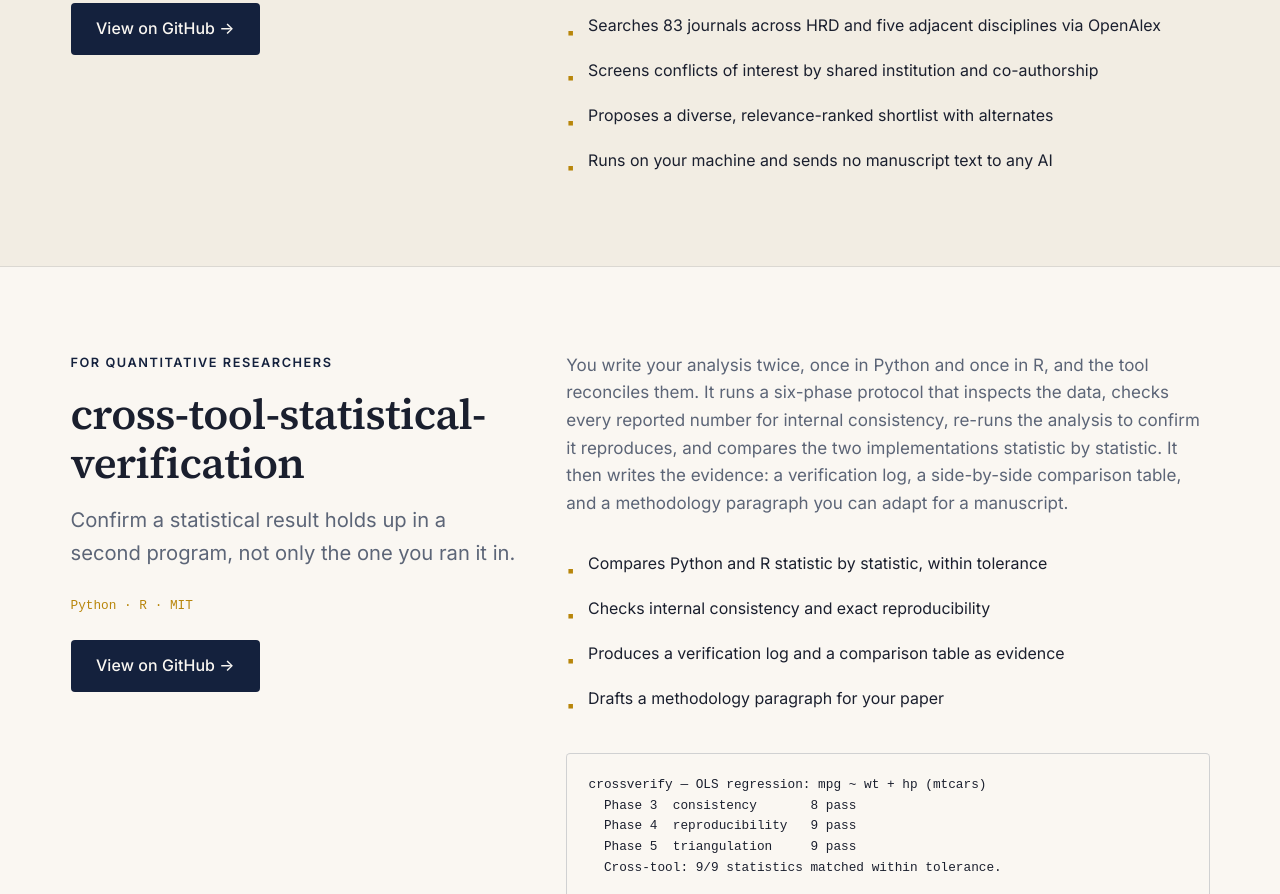
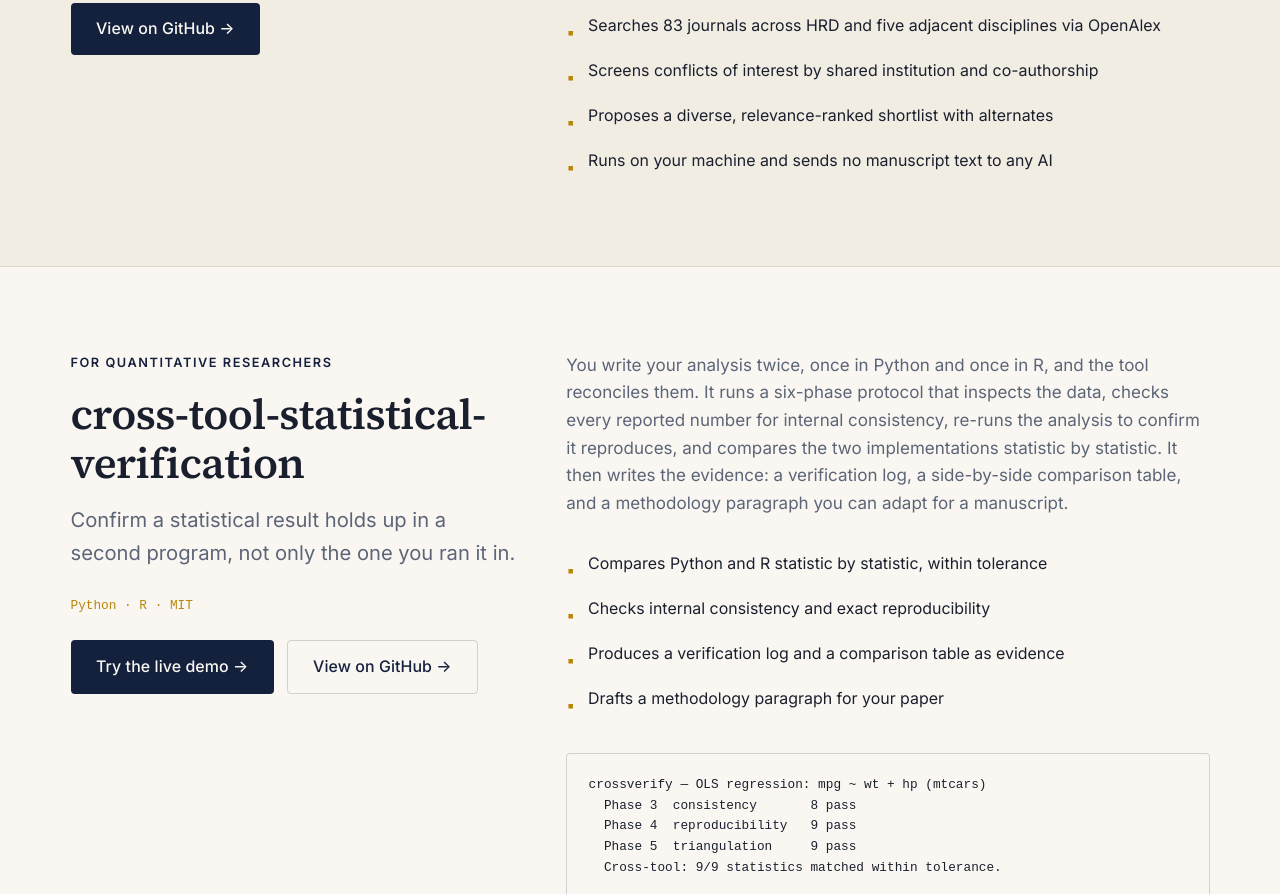
Before and after one commit to olivercrocco/olivercrocco-site, an Astro site: page /tools in a window 1280 px wide. Shown: the part 1279-2173 px from the top of the page. Built offline with nearby package versions, Linux system fonts and the light colour scheme; Astro itself is replaced by a stand-in of ours.

Commit message:
Tools page: add live demo link for cross-tool-statistical-verification
Co-Authored-By: Claude Opus 4.8 <noreply@anthropic.com>

```diff
--- a/src/pages/tools.astro
+++ b/src/pages/tools.astro
@@ -31,6 +31,7 @@ const tools = [
       "Drafts a methodology paragraph for your paper",
     ],
     repo: "https://github.com/olivercrocco/cross-tool-statistical-verification",
+    demo: "https://olivercrocco.shinyapps.io/ctsv-demo/",
     stack: "Python · R · MIT",
     proof: `crossverify — OLS regression: mpg ~ wt + hp (mtcars)
   Phase 3  consistency       8 pass
@@ -111,7 +112,12 @@ const principles = [
               {tool.tagline}
             </p>
             <p class="font-mono text-xs text-[var(--color-gold)] mb-6">{tool.stack}</p>
-            <a href={tool.repo} class="btn btn-primary">View on GitHub →</a>
+            <div class="flex flex-wrap gap-3">
+              {tool.demo
+                ? <a href={tool.demo} class="btn btn-primary">Try the live demo →</a>
+                : <a href={tool.repo} class="btn btn-primary">View on GitHub →</a>}
+              {tool.demo && <a href={tool.repo} class="btn btn-ghost">View on GitHub →</a>}
+            </div>
           </div>
 
           <div class="md:col-span-7">
```
